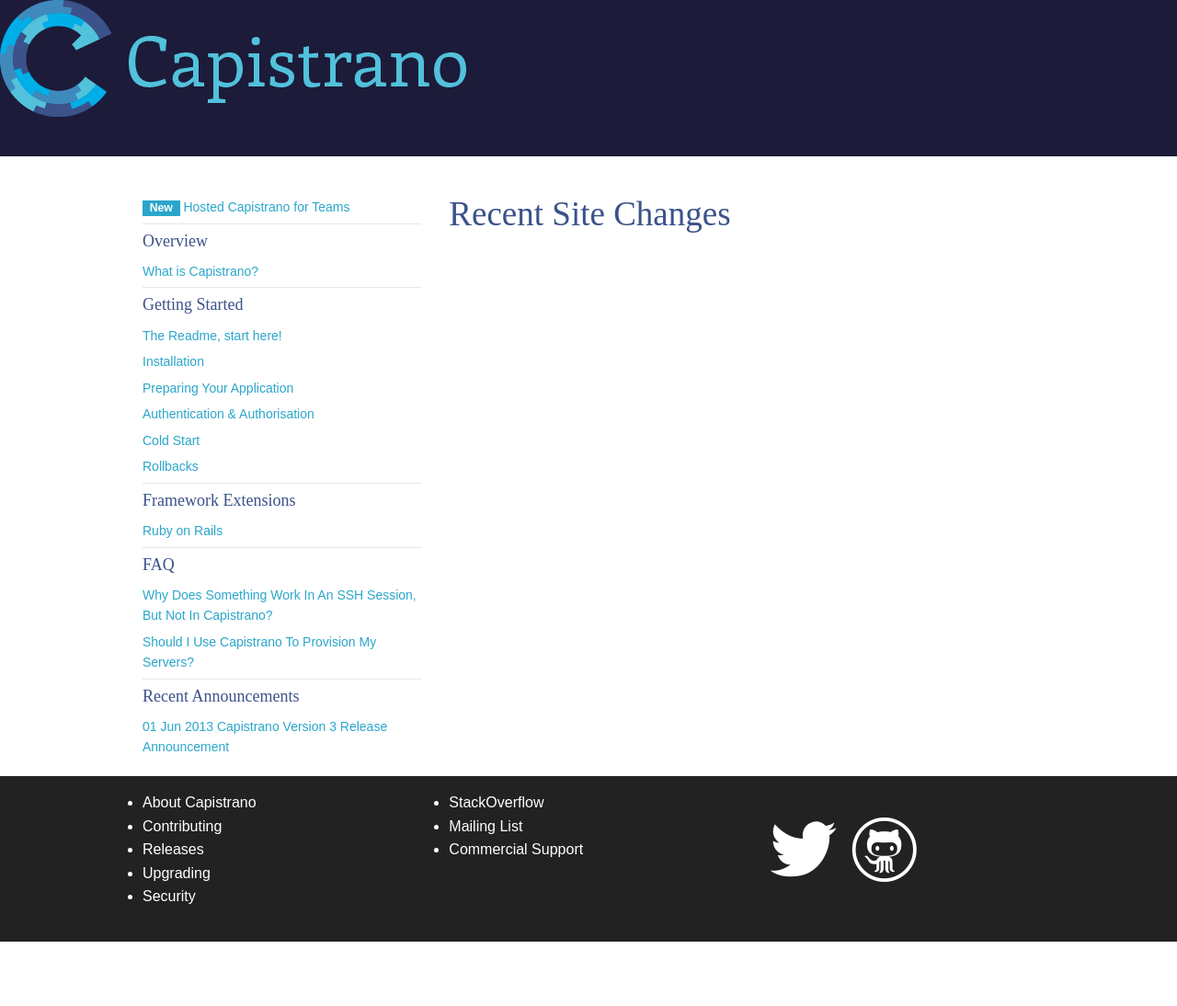
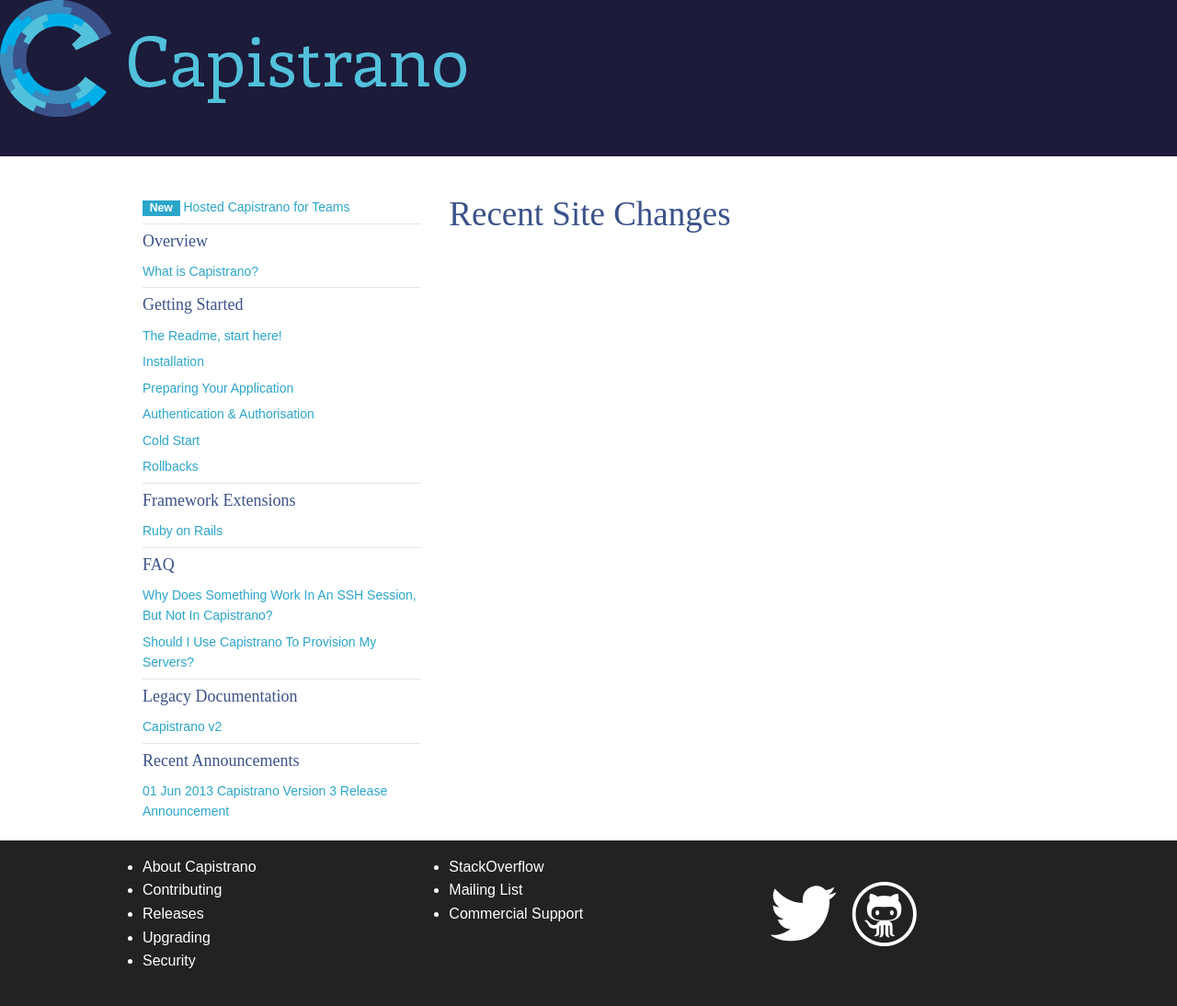
Before and after one commit to capistrano/capistrano, a Jekyll site: the page built from changes.html, in a window 1280 px wide. Shown: the whole page at 92% size. Built offline with Jekyll 4.4.1, drawn with Linux system fonts in a browser that asks for light colours; nearby versions of some CDN libraries; some web fonts are replaced; Markdown is read by kramdown in place of the engine named in the settings; comment, search, counter and statistics services are not loaded; before the commit the page ends 1024 px from its top, so only the background shows below that.

Commit message:
Fix navigation, and other tweaks

```diff
--- a/_includes/navigation.html
+++ b/_includes/navigation.html
@@ -33,6 +33,10 @@
   <!--<li><a href="/documentation/power-use-cases/integration-with-rake/">Integration With Rake</a></li>                             -->
   <!--<li><a href="/documentation/power-use-cases/driving-tools-such-as-chef-solo/">Driving Tools Such As <em>Chef Solo</em></a></li>-->
   <li class="divider"></li>
+  <h5>Legacy Documentation</h5>
+  <li><a href="https://github.com/capistrano/capistrano/wiki">Capistrano
+    v2</a></li>
+  <li class="divider"></li>
   <h5>Recent Announcements</h5>
   {% for post in site.posts %}
     <li><a href="{{ post.url }}"><span class="post-date">{{ post.date | date_to_string }}</span> {{ post.title }}</a></li>
```
Also changed, not shown: 11 other files.
